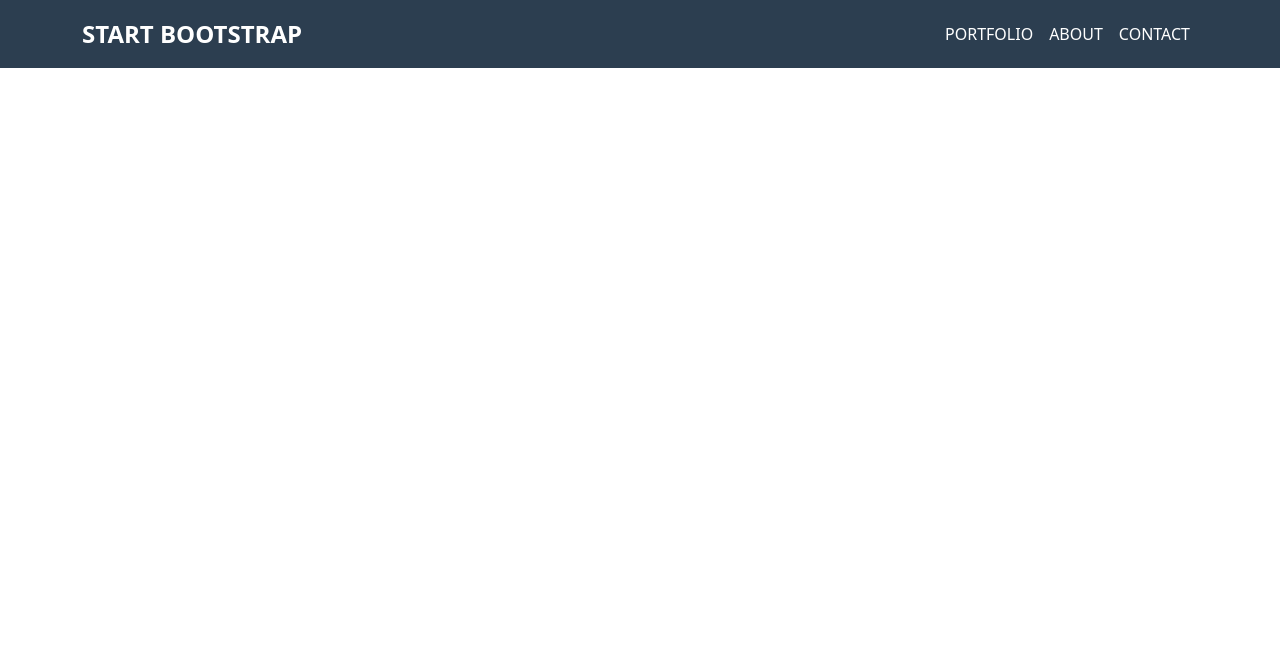
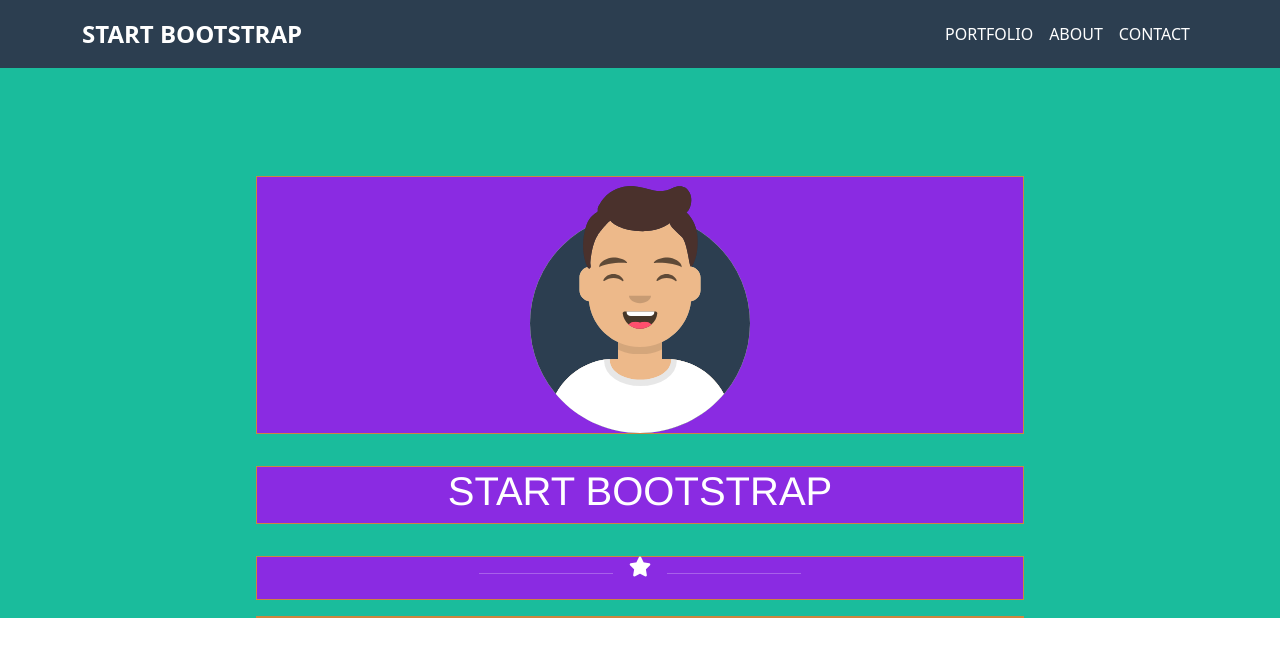
Before and after one commit to davidefois96/html-css-bootstrap-freelancer, a plain HTML site: page index.html in a window 1280 px wide. Drawn offline with nearby package versions, Linux system fonts and the light colour scheme; a web font is replaced by a local one.

Commit message:
[add] new code

```diff
--- a/css/style.css
+++ b/css/style.css
@@ -1,11 +1,38 @@
 
-*{list-style: none;}
+*{
+  list-style: none;
 
 
+}
 
 
+main{font-family: 'Helvetica Neue', sans-serif;}
 
-.Container{
+
+img{max-width: 100%;}
+
+
+h1{
+  font-size: 2.5rem !important;
+  font-weight: 2rem !important;
+
+}
+
+
+hr{
+
+  color: white ;
+
+  width: 18%;
+  height: 10px;
+  display: block;
+
+}
+
+
+.avatarheight{height: 256px;}
+
+.customcontainer{
   width: 60%;
   margin: 0 auto;
 
@@ -15,6 +42,8 @@
 
 }
 
+
+.jumbotron{padding-top: 160px;}
 
 .debug{
   background-color: blueviolet;
--- a/index.html
+++ b/index.html
@@ -8,6 +8,8 @@
   <link rel="stylesheet" href="css/style.css">
   <link href="https://cdn.jsdelivr.net/npm/bootstrap@5.3.2/dist/css/bootstrap.min.css" rel="stylesheet" integrity="sha384-T3c6CoIi6uLrA9TneNEoa7RxnatzjcDSCmG1MXxSR1GAsXEV/Dwwykc2MPK8M2HN" crossorigin="anonymous">
   <script src="https://cdn.jsdelivr.net/npm/bootstrap@5.3.2/dist/js/bootstrap.bundle.min.js" integrity="sha384-C6RzsynM9kWDrMNeT87bh95OGNyZPhcTNXj1NW7RuBCsyN/o0jlpcV8Qyq46cDfL" crossorigin="anonymous"></script>
+  <link href="https://fonts.cdnfonts.com/css/helvetica-neue-55" rel="stylesheet">
+
 </head>
 <body>
 
@@ -17,7 +19,7 @@
 
 
       <div class="container">
-        <a class="navbar-brand fw-bold fs-4 py-2" href="#">START BOOTSTRAP</a>
+        <a class="navbar-brand fw-bold fs-4 py-2  " href="#">START BOOTSTRAP</a>
         <button class="navbar-toggler" type="button" data-bs-toggle="collapse" data-bs-target="#navbarSupportedContent" aria-controls="navbarSupportedContent" aria-expanded="false" aria-label="Toggle navigation">
           <span class="navbar-toggler-icon" id="togglericon" ></span>
         </button>
@@ -44,6 +46,57 @@
 
   <main>
 
+    <section class="jumbotron" id="bg-green">
+
+      <div class="customcontainer">
+
+       <div class="container">
+
+        <div class="row text-center text-white ">
+
+          <div class="col-12 debug my-3 ">
+            <img src="assets/img/avatar.svg" class="avatarheight"  alt="avatar">
+
+
+
+          </div>
+          <div class="col-12 debug my-3 ">
+
+            <h1>START BOOTSTRAP</h1>
+          </div>
+
+          <div class="col-12 debug my-3 d-flex justify-content-center   ">
+
+            <hr>
+            <i class="fa-solid fa-star mx-3 fs-5 "></i>
+            <hr>
+
+
+
+
+
+          </div>
+          <div class="col-12 debug"></div>
+
+
+        </div>
+
+
+
+
+       </div>
+
+
+
+
+
+
+      </div>
+
+
+
+    </section>
+
 
 
 
```
